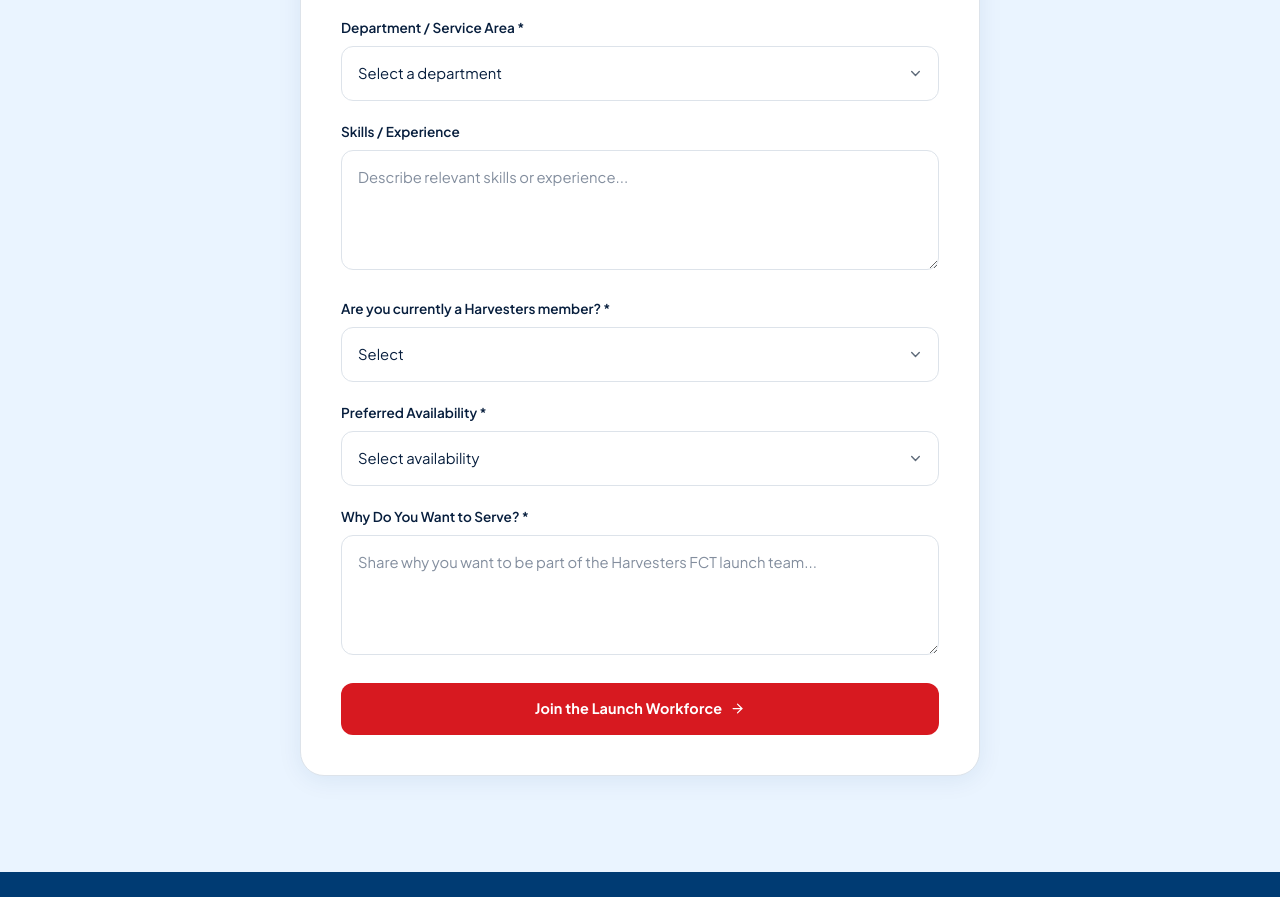
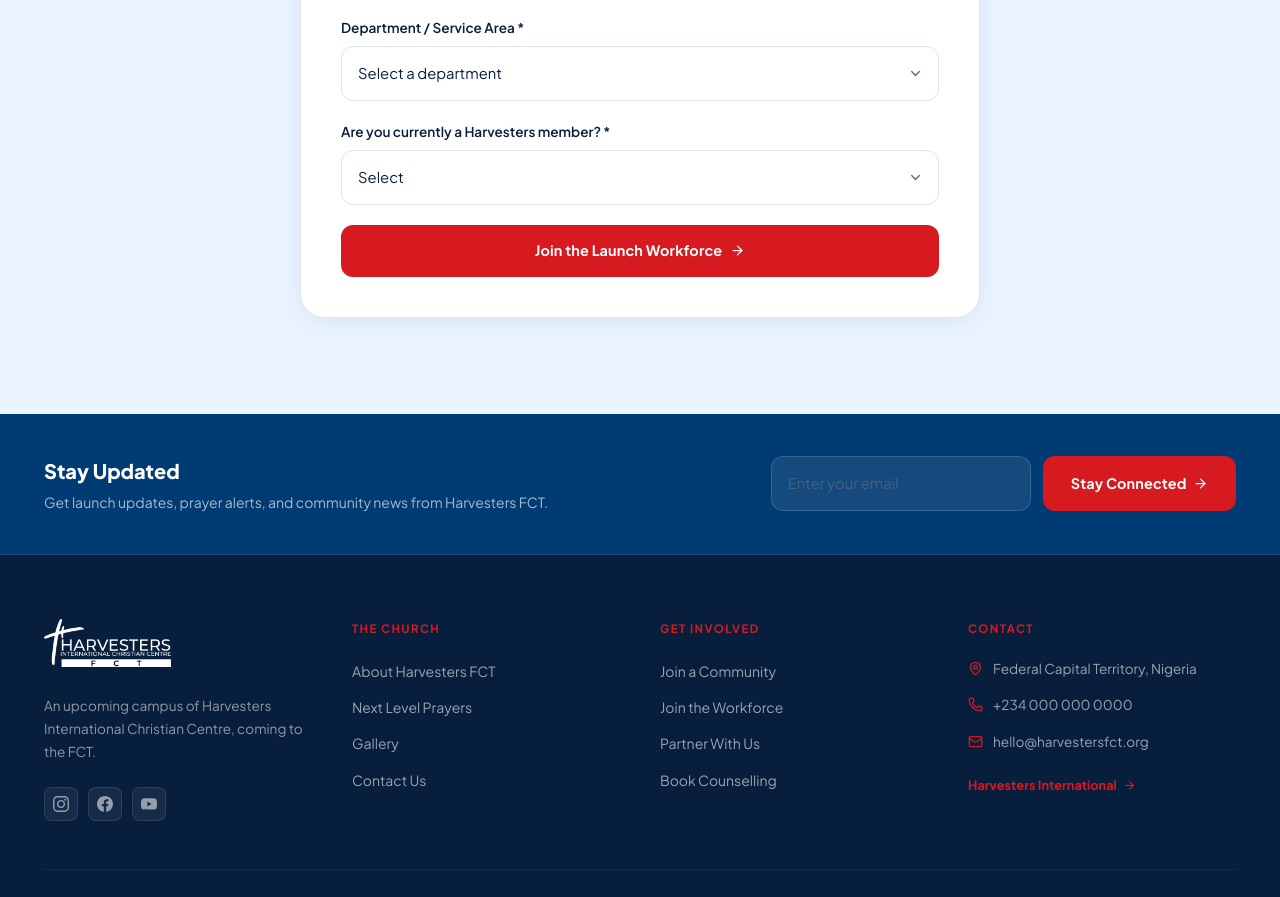
Before and after one commit to fatade1/Harvesters-FCT, a Next.js app: page /workforce in a window 1280 px wide. Shown: the part 3040-3937 px from the top of the page. Built offline with nearby package versions, Linux system fonts and the light colour scheme.

Commit message:
feat: simplify workforce registration form fields

```diff
--- a/src/app/workforce/page.tsx
+++ b/src/app/workforce/page.tsx
@@ -21,10 +21,8 @@ const departments = [
   { name: 'Decoration / Events', icon: '🎨', desc: 'For creative and hands-on people who can help with ambience, setup, event design, and beautification.', who: 'Creative, artistic, hands-on' },
 ];
 
-const availability = ['Weekends only', 'Weekdays only', 'Both weekdays and weekends', 'Flexible / As needed'];
-
 export default function WorkforcePage() {
-  const [form, setForm] = useState({ fullName: '', phone: '', email: '', address: '', department: '', skills: '', isMember: '', availability: '', whyServe: '' });
+  const [form, setForm] = useState({ fullName: '', phone: '', email: '', address: '', department: '', isMember: '' });
   const [submitted, setSubmitted] = useState(false);
   const [loading, setLoading] = useState(false);
 
@@ -132,7 +130,6 @@ export default function WorkforcePage() {
                       {departments.map(d => <option key={d.name} value={d.name}>{d.name}</option>)}
                     </select>
                   </div>
-                  <div><label className="form-label" htmlFor="w-skills">Skills / Experience</label><textarea id="w-skills" className="form-textarea" placeholder="Describe relevant skills or experience..." value={form.skills} onChange={e => setForm(f => ({ ...f, skills: e.target.value }))} /></div>
                   <div><label className="form-label" htmlFor="w-member">Are you currently a Harvesters member? *</label>
                     <select id="w-member" required className="form-select" value={form.isMember} onChange={e => setForm(f => ({ ...f, isMember: e.target.value }))}>
                       <option value="">Select</option>
@@ -141,13 +138,6 @@ export default function WorkforcePage() {
                       <option value="used-to">I used to attend Harvesters</option>
                     </select>
                   </div>
-                  <div><label className="form-label" htmlFor="w-avail">Preferred Availability *</label>
-                    <select id="w-avail" required className="form-select" value={form.availability} onChange={e => setForm(f => ({ ...f, availability: e.target.value }))}>
-                      <option value="">Select availability</option>
-                      {availability.map(a => <option key={a} value={a}>{a}</option>)}
-                    </select>
-                  </div>
-                  <div><label className="form-label" htmlFor="w-why">Why Do You Want to Serve? *</label><textarea id="w-why" required className="form-textarea" placeholder="Share why you want to be part of the Harvesters FCT launch team..." value={form.whyServe} onChange={e => setForm(f => ({ ...f, whyServe: e.target.value }))} /></div>
                   <button type="submit" className="btn-primary" disabled={loading} style={{ width: '100%', justifyContent: 'center', opacity: loading ? 0.7 : 1 }}>
                     {loading ? 'Submitting...' : (<>Join the Launch Workforce <ArrowRight size={15} /></>)}
                   </button>
```
